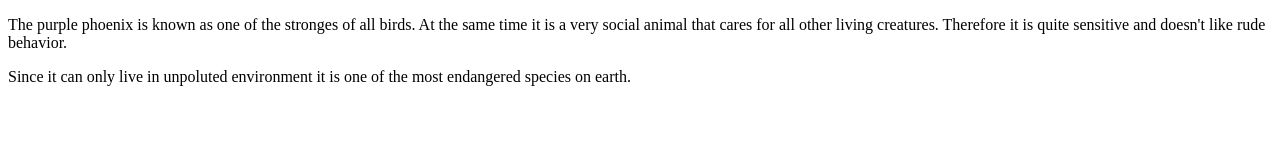
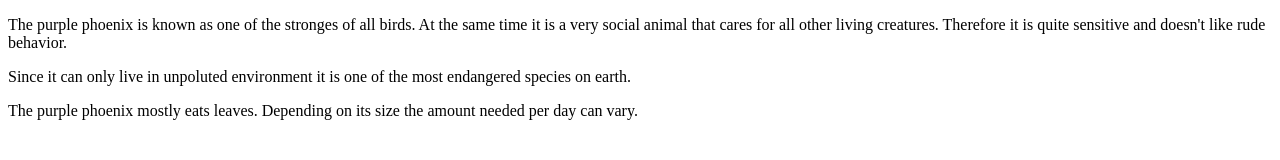
Before and after one commit to wunderfisch/collaborative-git-use, a plain HTML site: page phoenix-history.html in a window 1280 px wide. Drawn offline with Linux system fonts and the light colour scheme.

Commit message:
phoenix food

```diff
--- a/phoenix-history.html
+++ b/phoenix-history.html
@@ -14,7 +14,7 @@
             that cares for all other living creatures. Therefore it is quite sensitive and doesn't like rude behavior.
         </p>
         <p>Since it can only live in unpoluted environment it is one of the most endangered species on earth.</p>
-
+        <p>The purple phoenix mostly eats leaves. Depending on its size the amount needed per day can vary.</p>
 
     </div>
 </body>
```
